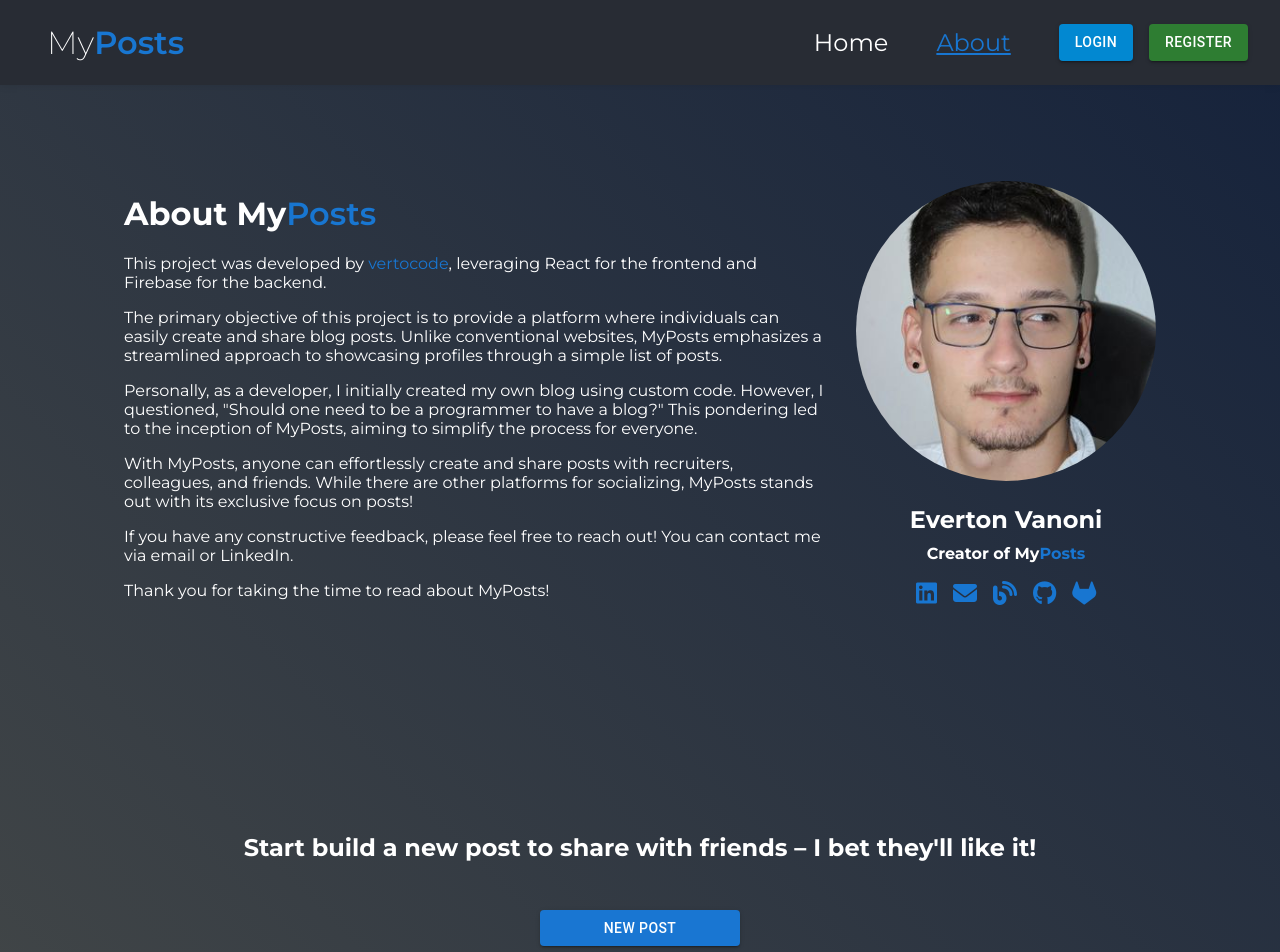
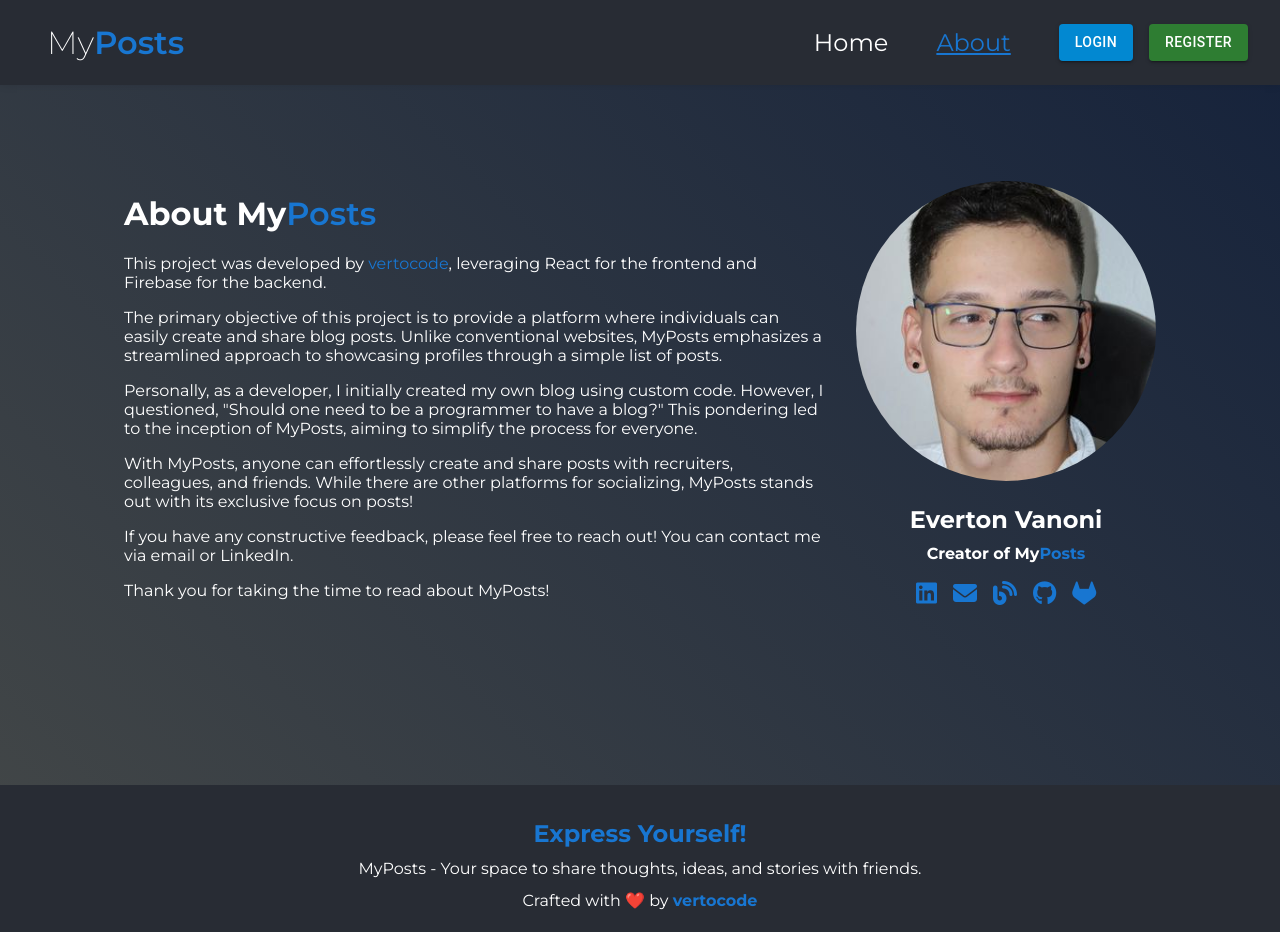
Before and after one commit to vertocode/my-posts, a React (Vite) app: page /about in a window 1280 px wide. Shown: the top 952 px of the page. Built offline with nearby package versions, Linux system fonts and the light colour scheme; no server answers.

Commit message:
feat: hide new post in footer of about page when the user is not logged

```diff
--- a/src/pages/About/About.tsx
+++ b/src/pages/About/About.tsx
@@ -4,9 +4,11 @@ import { ReactElement } from 'react';
 import ProfileImg from '../../assets/images/profile.jpeg';
 import Button from '@mui/material/Button'
 import { useNavigate } from 'react-router-dom';
+import { useAuthValue } from '../../context/AuthContext'
 
 const About = (): ReactElement => {
     const navigate = useNavigate()
+    const { user } = useAuthValue()
 
     const handleRedirect = () => {
         navigate('/posts/create')
@@ -50,10 +52,14 @@ const About = (): ReactElement => {
                 </aside>
             </div>
 
-            <footer>
-                <h2>Start build a new post to share with friends – I bet they'll like it!</h2>
-                <Button onClick={ handleRedirect } variant="contained" color="primary">New Post</Button>
-            </footer>
+            {
+                user && (
+                    <footer>
+                        <h2>Start build a new post to share with friends – I bet they'll like it!</h2>
+                        <Button onClick={ handleRedirect } variant="contained" color="primary">New Post</Button>
+                    </footer>
+                )
+            }
         </div>
     )
 }
```
